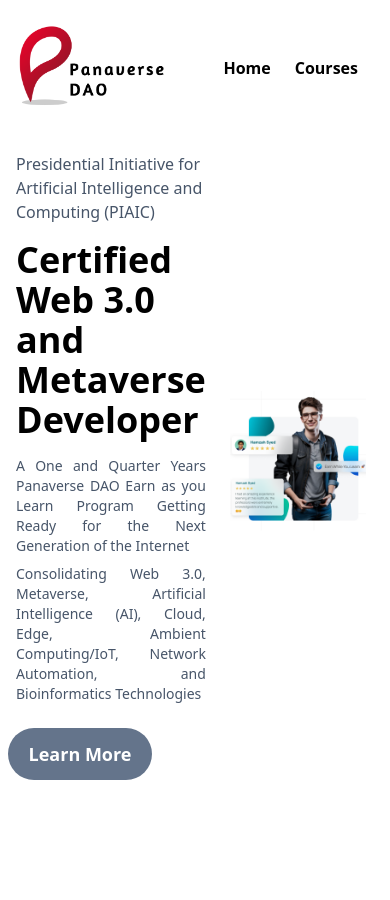
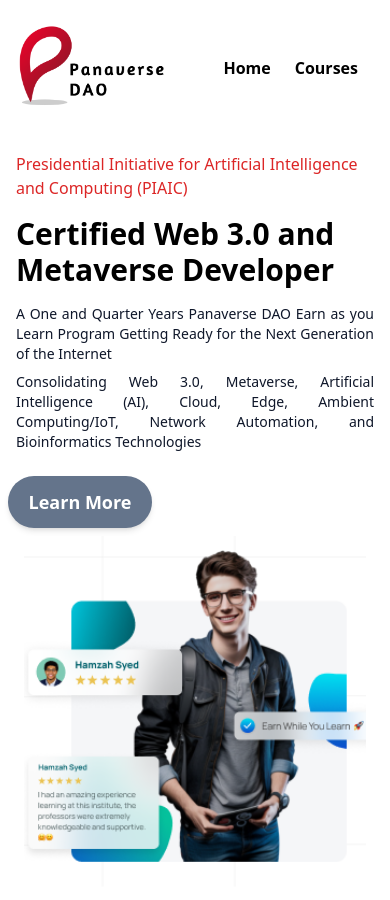
Before and after one commit to musaib70/DAO-Website, a Next.js app: page / in a window 390 px wide. Shown: the top 900 px of the page. Before the commit the page ends 844 px from the top, so only its background shows below. Built offline with nearby package versions, Linux system fonts and the light colour scheme.

Commit message:
screen responsivness

```diff
--- a/src/components/shared/button.tsx
+++ b/src/components/shared/button.tsx
@@ -2,7 +2,7 @@
 
 const Button:FC<{children: React.ReactNode}> = ({children}) => {
   return (
-    <div className='bg-slate-500 hover:bg-slate-600 duration-300 text-white font-semibold py-3 px-4 text-center text-lg rounded-full w-36 h-15 '>
+    <div className='bg-slate-500 hover:bg-slate-600 hover:duration-1000 shadow-md text-white font-semibold py-3 px-4 text-center text-lg rounded-full w-36 h-15 '>
 
         <button> {children} </button>
 
--- a/src/components/widgets/hero.tsx
+++ b/src/components/widgets/hero.tsx
@@ -12,13 +12,13 @@
     <section className=' px-2 py-2'>
     <Wrapper>
 
-     <div className='flex items-center flex-1 '>
+     <div className='flex items-center flex-1 flex-col sm:flex-row'>
 
     <div>
-    <h4 className='flex mx-2 my-2 text-slate-600 font-medium '>Presidential Initiative for Artificial Intelligence and Computing (PIAIC)</h4>
-    <h1 className='font-bold text-4xl mx-2 my-4'> Certified Web 3.0 and Metaverse Developer </h1>
-    <p className='flex mx-2 my-2 text-slate-600	text-sm text-justify'>A One and Quarter Years Panaverse DAO Earn as you Learn Program Getting Ready for the Next Generation of the Internet</p>
-    <p className='flex mx-2 my-2 text-slate-600	text-sm text-justify'>Consolidating Web 3.0, Metaverse, Artificial Intelligence (AI), Cloud, Edge, Ambient Computing/IoT, Network Automation, and Bioinformatics Technologies</p>
+    <h4 className='flex mx-2 my-2 text-red-600 font-medium sm:text-slate-600'>Presidential Initiative for Artificial Intelligence and Computing (PIAIC)</h4>
+    <h1 className='font-bold text-3xl sm:text-4xl mx-2 my-4'> Certified Web 3.0 and Metaverse Developer </h1>
+    <p className='flex mx-2 my-2 text-slate-900	text-sm text-justify'>A One and Quarter Years Panaverse DAO Earn as you Learn Program Getting Ready for the Next Generation of the Internet</p>
+    <p className='flex mx-2 my-2 text-slate-900	text-sm text-justify'>Consolidating Web 3.0, Metaverse, Artificial Intelligence (AI), Cloud, Edge, Ambient Computing/IoT, Network Automation, and Bioinformatics Technologies</p>
     <div className=' mt-6'>
     <Button> Learn More </Button>
     {/* <br />
```
